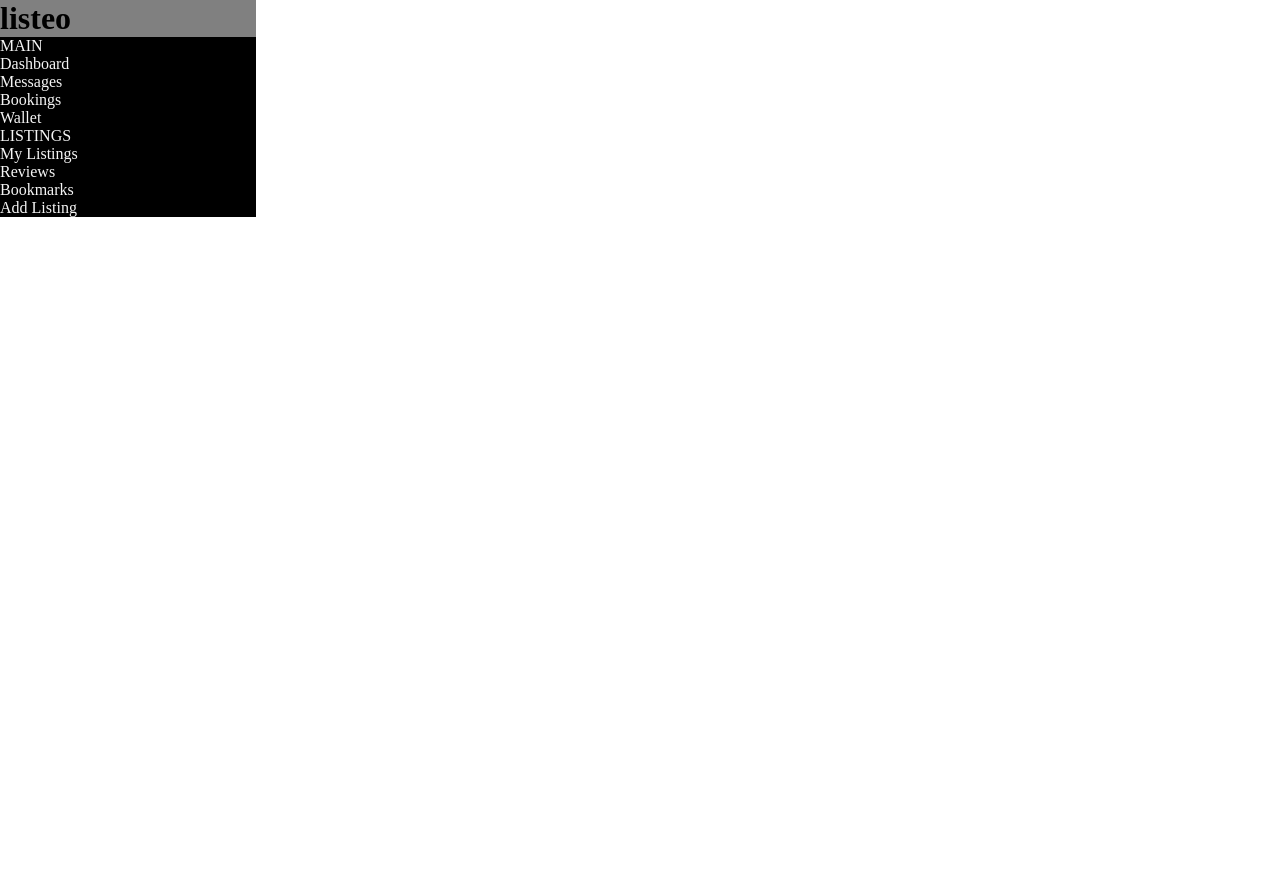
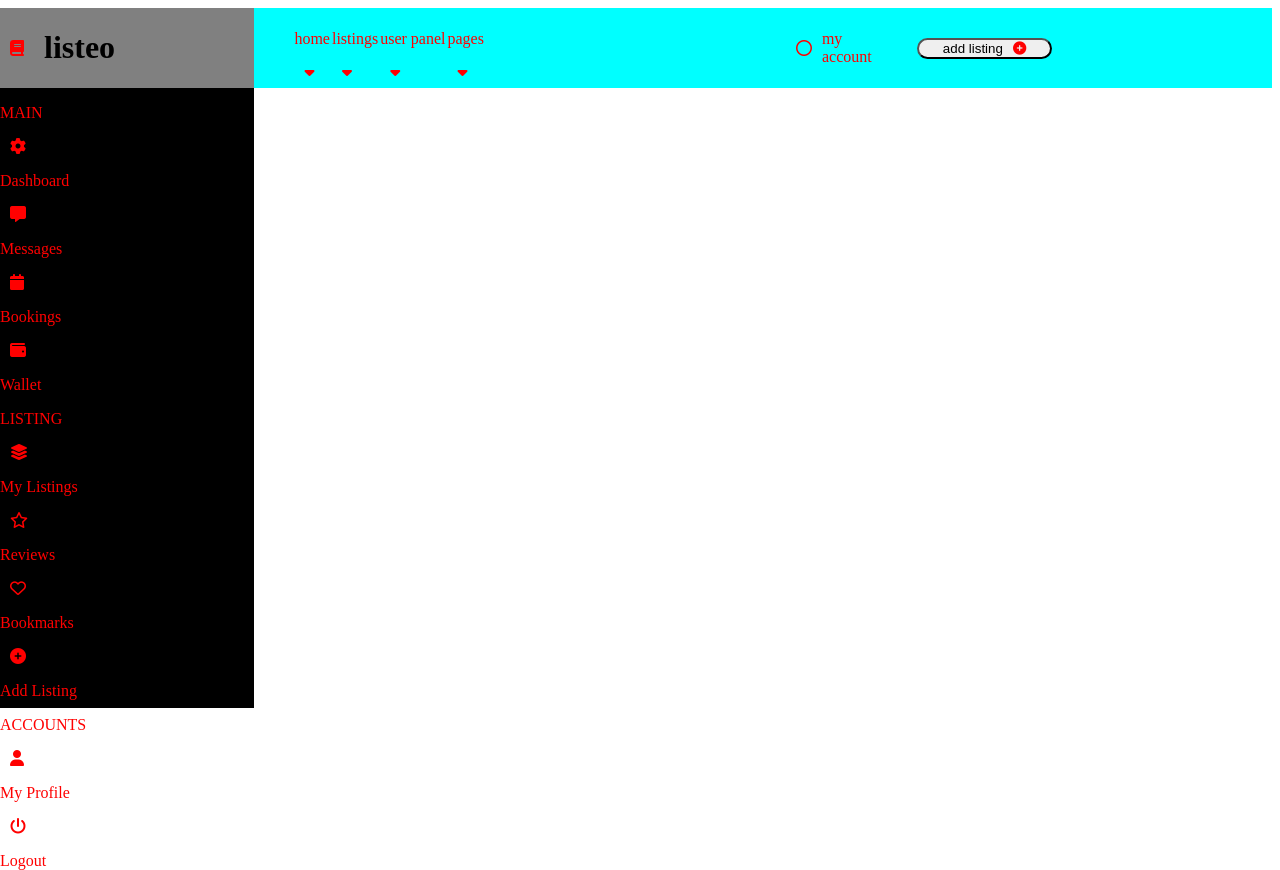
Before and after one commit to adakasnr/HTML-CSS, a plain HTML site: page Template2/listeo.html in a window 1280 px wide. Before the commit the page ends 800 px from the top, so only its background shows below. Drawn offline with Linux system fonts and the light colour scheme.

Commit message:
listeo template

```diff
--- a/Template1/codeDocs2.css
+++ b/Template1/codeDocs2.css
@@ -32,7 +32,7 @@ button {
     margin-right: 3px;
 }
 
-.icons {
+.icons{
     margin-left: 750px;
     color: #5BC88E;
     display: flex;
--- a/Template2/listeo.css
+++ b/Template2/listeo.css
@@ -1,35 +1,67 @@
 *{
-    padding: 0;
-    margin: 0;
+    margin-left: 0px;
     box-sizing: border-box;
 }
-.side{
-    width: 20%;
-    padding-left:
+
+.name{
+    display: flex;
+    align-items: center;
+    background-color: gray;
+    gap: 20px;
+}
+p{
+    color: red;
+}
+.justify{
 
 }
-h1{
-    background: gray;
+.main{
+    display: flex;
+    align-items: center;
 }
-.content{
-    color: whitesmoke;
+i{
+    color: red;
+    margin-left: 10px;
+}
+.side{
     background-color: black;
+    width: 20%;
+    height: 700px;
+    margin-bottom: 50px;
 }
 
 
-
-
-.header{
+.top{
+    display: flex;
+    height: 80px;
+    width: 80%;
+    background-color: aqua;
+}
+.total{
     display: flex;
 }
 .left{
     display: flex;
     justify-content: space-evenly;
-    gap: 50px;
-    margin-left: 200px;
+    align-items: center;
+    gap: 2px;
+    margin-left: 40px;
 }
 .right{
     display: flex;
-    margin-left: 600px;
-    gap: 50px;
+    align-items: center;
+    width: 80px;
 }
+.right2{
+    display: flex;
+    justify-content: center;
+    align-items: center;
+    gap: 10px;
+    margin-left: 300px;
+
+}
+button{
+    margin: 20px;
+    width: 150px;
+    border-radius: 20px;
+}
--- a/Template2/listeo.html
+++ b/Template2/listeo.html
@@ -6,49 +6,80 @@
     <meta name="viewport" content="width=device-width, initial-scale=1.0">
     <title>listeo</title>
     <link rel="stylesheet" href="/Template2/listeo.css">
+    <script src="https://kit.fontawesome.com/bfd0743c03.js" crossorigin="anonymous"></script>
 </head>
 
 <body>
-    <!--
-        <div class="header">
-        <div class="left">
-        <p>home</p>
-        <p>listings</p>
-        <p>user panel</p>
-        <p>pages</p>
-        </div>
-        <div class="right">
-            <p>my account</p>
-            <button>add listing</button>
-        </div>
-     -->
-    <div class="side">
-        <div class="main">
-            <h1>listeo</h1>
-            <div class="content"    >
-                <div>
+    <div class="total">
+        <div class="side">
+            <div class="content">
+                <div class="name">
+                    <i class="fa-solid fa-book"></i>
+                    <h1>listeo</h1>
+                </div>
+                <div class="justify">
                     <p>MAIN</p>
-                    <ul>
-                        <li>Dashboard</li>
-                        <li>Messages</li>
-                        <li>Bookings</li>
-                        <li>Wallet</li>
-                    </ul>
-                </div>
-                <div>
-                    <p>LISTINGS</p>
-                    <ul>
-                        <li>My Listings</li>
-                        <li>Reviews</li>
-                        <li>Bookmarks</li>
-                        <li>Add Listing</li>
-                    </ul>
+                    <div>
+                        <i class="fa-solid fa-gear"></i>
+                        <p>Dashboard</p>
+                        <i class="fa-solid fa-message"></i>
+                        <p>Messages</p>
+                        <i class="fa-solid fa-calendar"></i>
+                        <p>Bookings</p>
+                        <i class="fa-solid fa-wallet"></i>
+                        <p>Wallet</p>
+                    </div>
+                    <p>LISTING</p>
+                    <div>
+                        <i class="fa-solid fa-layer-group"></i>
+                        <p>My Listings</p>
+                        <i class="fa-regular fa-star"></i>
+                        <p>Reviews</p>
+                        <i class="fa-regular fa-heart"></i>
+                        <p>Bookmarks</p>
+                        <i class="fa-solid fa-circle-plus"></i>
+                        <p>Add Listing</p>
+                    </div>
+                    <p>ACCOUNTS</p>
+                    <div>
+                        <i class="fa-solid fa-user"></i>
+                        <p>My Profile</p>
+                        <i class="fa-solid fa-power-off"></i>
+                        <p>Logout</p>
+                    </div>
                 </div>
             </div>
         </div>
+        <div class="top">
+            <div class="left">
+                <div>
+                    <p>home</p>
+                    <i class="fa-solid fa-caret-down"></i>
+                </div>
+                <div>
+                    <p>listings</p>
+                    <i class="fa-solid fa-caret-down"></i>
+                </div>
+                <div>
+                    <p>user panel</p>
+                    <i class="fa-solid fa-caret-down"></i>
+                </div>
+                <div>
+                    <p>pages</p>
+                    <i class="fa-solid fa-caret-down"></i>
+                </div>
 
+
+                <div class="right">
+                    <div class="right2">
+                        <i class="fa-regular fa-circle"></i>
+                        <p>my account</p>
+                        <button>add listing<i class="fa-solid fa-circle-plus"></i></button>
+                    </div>
+                </div>
+            </div>
+        </div>
     </div>
-
 </body>
 
 </html>
```
